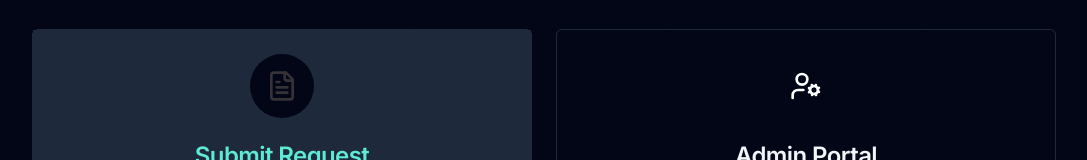
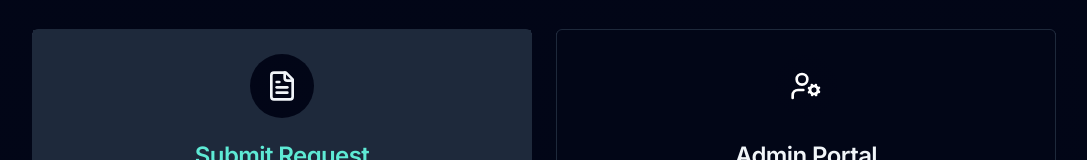
Before and after one commit to FlowloCreative/scm-reqform, a React (Vite) app: page / in a window 1280 px wide. Shown: the part 320-480 px from the top of the page, without its empty margins (96-1183 px from the left). Built offline with nearby package versions, Linux system fonts and the light colour scheme; the HTML template or start-up script is replaced by a standard one.

Commit message:
Visual edit in Lovable
Edited UI in Lovable

```diff
--- a/src/pages/Index.tsx
+++ b/src/pages/Index.tsx
@@ -18,7 +18,7 @@ const Index = () => {
           <Card className="glass-effect hover:shadow-2xl transition-all cursor-pointer" onClick={() => navigate("/request")}>
             <CardHeader className="text-center pb-4 bg-popover">
               <div className="mx-auto w-16 h-16 bg-gradient-to-r from-primary to-accent rounded-full flex items-center justify-center mb-4 bg-inherit text-inherit">
-                <FileText className="w-8 h-8 text-sidebar-primary" />
+                <FileText className="w-8 h-8 text-inherit" />
               </div>
               <CardTitle className="text-2xl font-semibold font-sans text-popover-foreground">Submit Request</CardTitle>
               <CardDescription className="text-sm">Request Skin Check Machine for Event</CardDescription>
```
